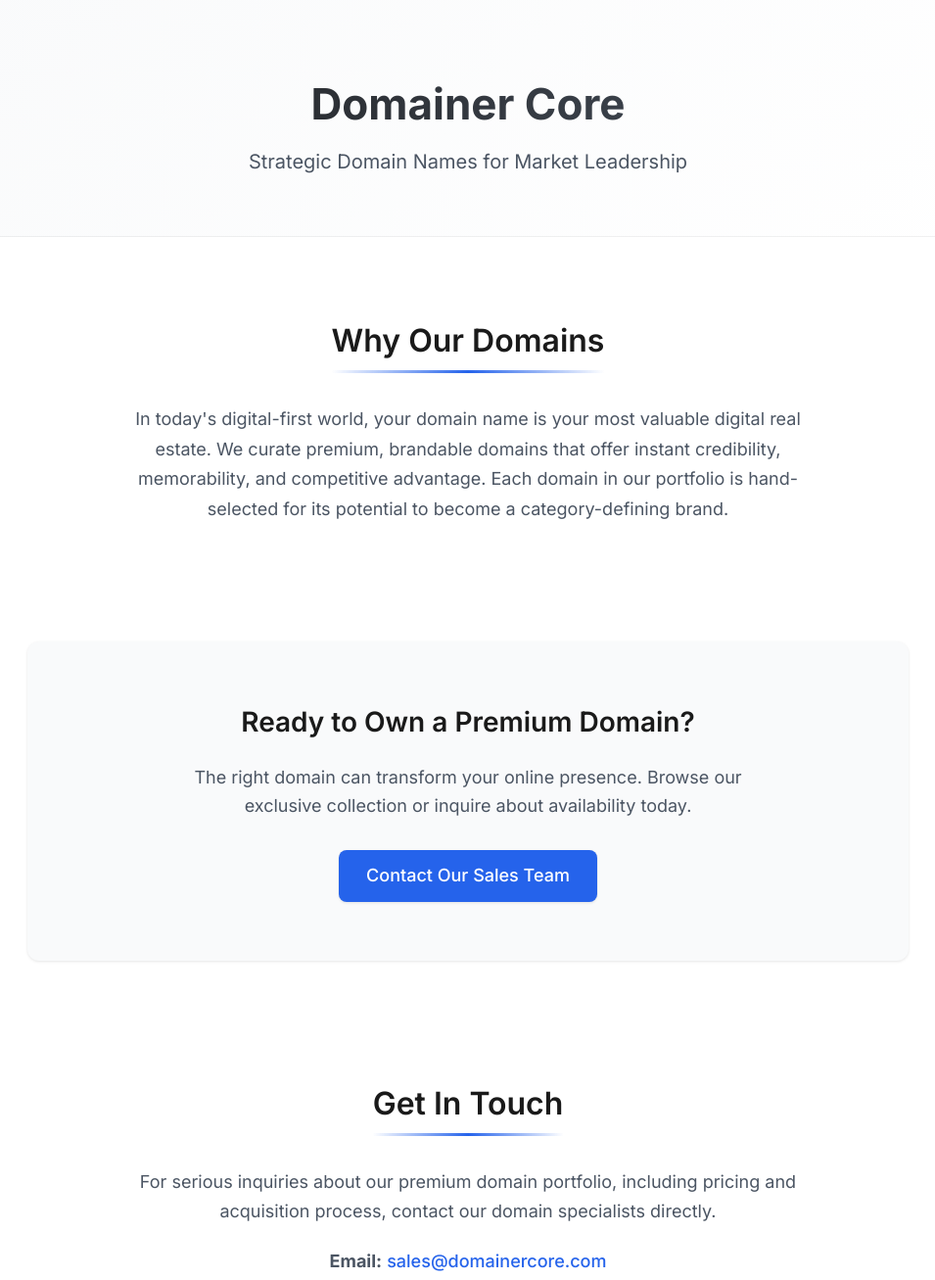
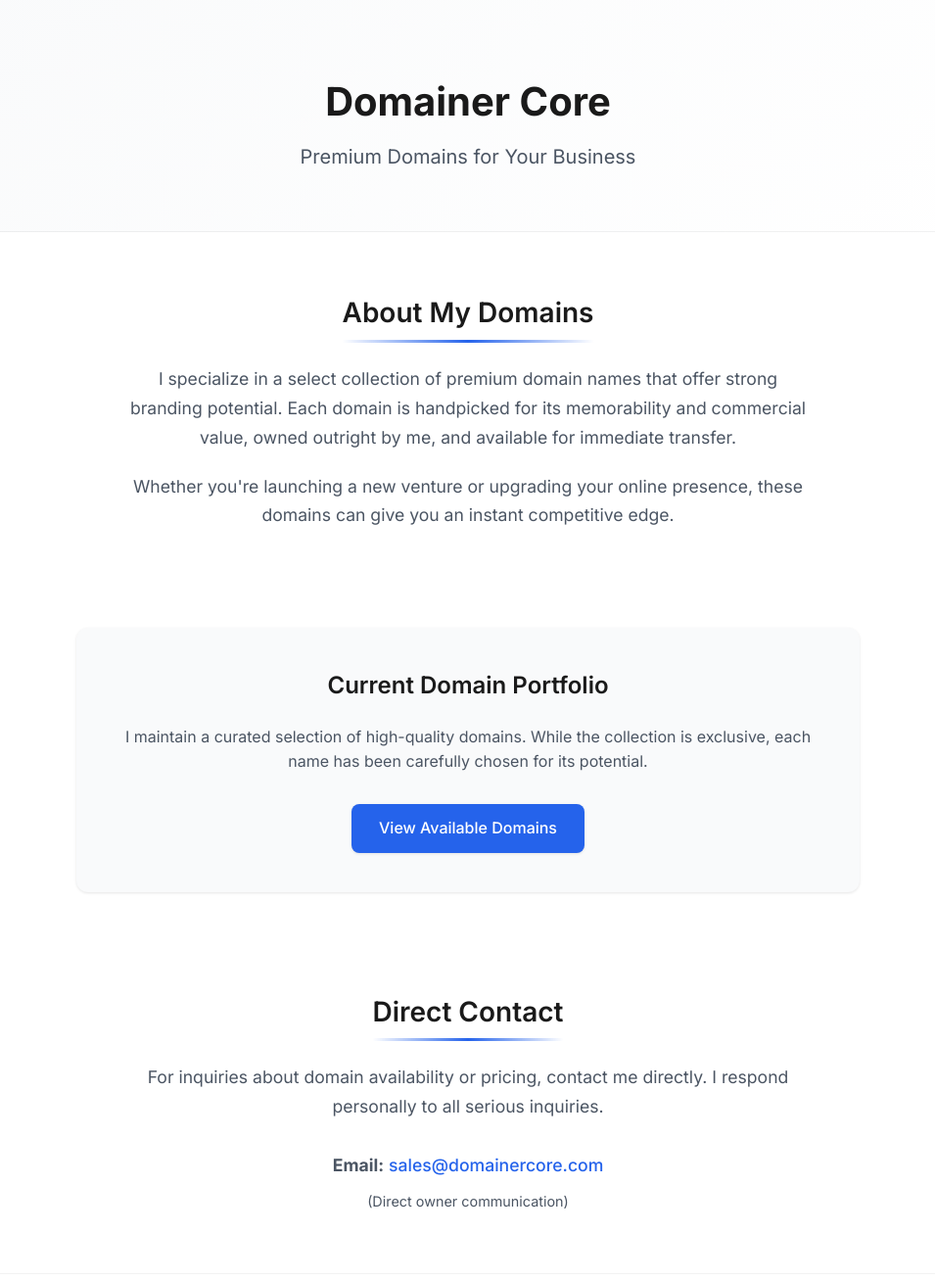
Before and after one commit to Rick52045/domainercore, a plain HTML site: page index.html in a window 1280 px wide. Shown: the top 1307 px of the page at 98% size, without its empty margins (162-1117 px from the left). Drawn offline with Linux system fonts and the light colour scheme.

Commit message:
index.html

```diff
--- a/index.html
+++ b/index.html
@@ -3,7 +3,7 @@
 <head>
     <meta charset="UTF-8">
     <meta name="viewport" content="width=device-width, initial-scale=1.0">
-    <title>Domainer Core | Premium Domains for Visionary Brands</title>
+    <title>Domainer Core | Premium Domains for Your Business</title>
     <link rel="preconnect" href="https://fonts.googleapis.com">
     <link rel="preconnect" href="https://fonts.gstatic.com" crossorigin>
     <link href="https://fonts.googleapis.com/css2?family=Inter:wght@300;400;500;600;700&display=swap" rel="stylesheet">
@@ -47,14 +47,11 @@
         }
 
         h1 {
-            font-size: 2.75rem;
+            font-size: 2.5rem;
             font-weight: 700;
             margin-bottom: 16px;
             line-height: 1.2;
-            background: linear-gradient(to right, #1a1a1a, #4b5563);
-            -webkit-background-clip: text;
-            background-clip: text;
-            color: transparent;
+            color: #1a1a1a;
             opacity: 0;
             transform: translateY(20px);
             animation: fadeInUp 0.8s ease forwards;
@@ -72,13 +69,13 @@
         }
 
         section {
-            padding: 80px 0;
+            padding: 60px 0;
         }
 
         .section-title {
             text-align: center;
-            font-size: 2rem;
-            margin-bottom: 40px;
+            font-size: 1.75rem;
+            margin-bottom: 30px;
             font-weight: 600;
             position: relative;
             display: inline-block;
@@ -101,34 +98,32 @@
             max-width: 700px;
             margin: 0 auto;
             text-align: center;
-            font-size: 1.125rem;
+            font-size: 1.1rem;
             color: var(--text-secondary);
             line-height: 1.7;
         }
 
-        .cta-section {
+        .domains-section {
             background-color: var(--bg-light);
-            text-align: center;
             border-radius: 12px;
-            padding: 60px;
+            padding: 40px;
             margin: 40px auto;
-            max-width: 900px;
+            max-width: 800px;
             box-shadow: var(--shadow-sm);
         }
 
-        .cta-title {
-            font-size: 1.75rem;
+        .domains-title {
+            text-align: center;
+            font-size: 1.5rem;
             margin-bottom: 20px;
             font-weight: 600;
         }
 
-        .cta-text {
-            font-size: 1.125rem;
+        .domains-text {
+            text-align: center;
+            font-size: 1rem;
             color: var(--text-secondary);
-            margin-bottom: 30px;
-            max-width: 600px;
-            margin-left: auto;
-            margin-right: auto;
+            margin-bottom: 20px;
         }
 
         .email-link {
@@ -141,13 +136,18 @@
             padding: 12px 28px;
             border-radius: 8px;
             box-shadow: var(--shadow-sm);
-            font-size: 1.125rem;
+            font-size: 1rem;
         }
 
         .email-link:hover {
             background-color: var(--accent-hover);
             transform: translateY(-2px);
             box-shadow: var(--shadow-md);
+        }
+
+        .contact-info {
+            text-align: center;
+            margin-top: 30px;
         }
 
         footer {
@@ -175,7 +175,7 @@
             }
 
             h1 {
-                font-size: 2.25rem;
+                font-size: 2rem;
             }
 
             .tagline {
@@ -184,19 +184,15 @@
             }
 
             section {
-                padding: 60px 0;
+                padding: 50px 0;
             }
 
             .section-title {
-                font-size: 1.75rem;
+                font-size: 1.5rem;
             }
 
-            .cta-section {
-                padding: 40px 24px;
-            }
-
-            .cta-title {
-                font-size: 1.5rem;
+            .domains-section {
+                padding: 30px 20px;
             }
         }
     </style>
@@ -205,27 +201,33 @@
     <div class="container">
         <header>
             <h1>Domainer Core</h1>
-            <p class="tagline">Strategic Domain Names for Market Leadership</p>
+            <p class="tagline">Premium Domains for Your Business</p>
         </header>
 
         <section class="about-section">
-            <h2 class="section-title">Why Our Domains</h2>
+            <h2 class="section-title">About My Domains</h2>
             <div class="about-content">
-                <p>In today's digital-first world, your domain name is your most valuable digital real estate. We curate premium, brandable domains that offer instant credibility, memorability, and competitive advantage. Each domain in our portfolio is hand-selected for its potential to become a category-defining brand.</p>
+                <p>I specialize in a select collection of premium domain names that offer strong branding potential. Each domain is handpicked for its memorability and commercial value, owned outright by me, and available for immediate transfer.</p>
+                <p style="margin-top: 20px;">Whether you're launching a new venture or upgrading your online presence, these domains can give you an instant competitive edge.</p>
             </div>
         </section>
 
-        <div class="cta-section">
-            <h3 class="cta-title">Ready to Own a Premium Domain?</h3>
-            <p class="cta-text">The right domain can transform your online presence. Browse our exclusive collection or inquire about availability today.</p>
-            <a href="mailto:sales@domainercore.com" class="email-link">Contact Our Sales Team</a>
+        <div class="domains-section">
+            <h3 class="domains-title">Current Domain Portfolio</h3>
+            <p class="domains-text">I maintain a curated selection of high-quality domains. While the collection is exclusive, each name has been carefully chosen for its potential.</p>
+            <div style="text-align: center; margin-top: 30px;">
+                <a href="mailto:sales@domainercore.com" class="email-link">View Available Domains</a>
+            </div>
         </div>
 
         <section class="contact-section">
-            <h2 class="section-title">Get In Touch</h2>
+            <h2 class="section-title">Direct Contact</h2>
             <div class="about-content">
-                <p>For serious inquiries about our premium domain portfolio, including pricing and acquisition process, contact our domain specialists directly.</p>
-                <p style="margin-top: 20px;"><strong>Email:</strong> <a href="mailto:sales@domainercore.com" style="color: var(--accent-primary); text-decoration: none; font-weight: 500;">sales@domainercore.com</a></p>
+                <p>For inquiries about domain availability or pricing, contact me directly. I respond personally to all serious inquiries.</p>
+                <div class="contact-info">
+                    <p><strong>Email:</strong> <a href="mailto:sales@domainercore.com" style="color: var(--accent-primary); text-decoration: none; font-weight: 500;">sales@domainercore.com</a></p>
+                    <p style="margin-top: 10px; font-size: 0.9rem;">(Direct owner communication)</p>
+                </div>
             </div>
         </section>
     </div>
```
